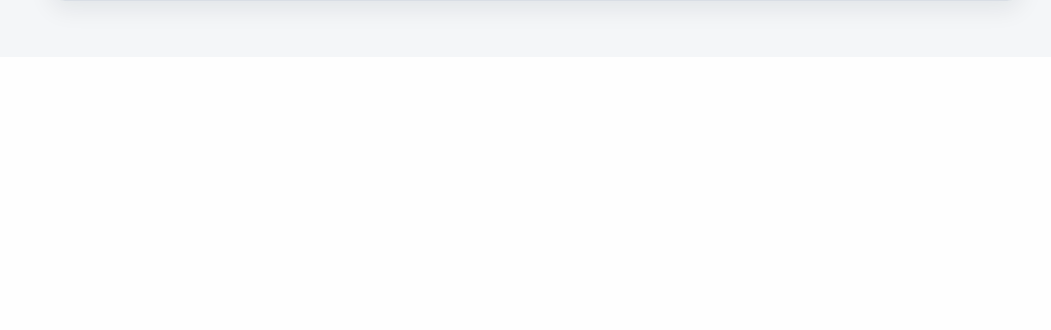
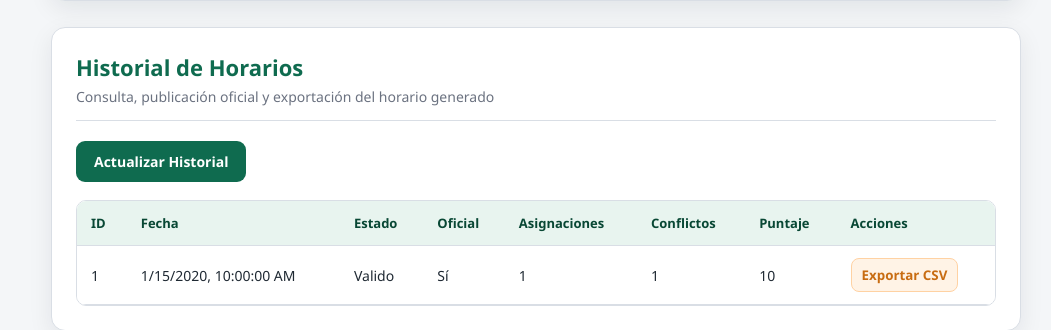
Before and after one commit to SebastiCas17/programacion-horarios-app, a FastAPI app: page / in a window 1280 px wide. Shown: the part 4590-4920 px from the top of the page, without its empty margins (229-1280 px from the left). Before the commit the page ends 4611 px from the top, so only its background shows below. Run offline with FastAPI, Linux system fonts and the light colour scheme; tables that the repository leaves empty hold one stand-in row (values such as "Sample post").

Commit message:
feat: publicar y exportar horario oficial

```diff
--- a/main.py
+++ b/main.py
@@ -6,6 +6,9 @@ Define todos los endpoints REST, sirve la interfaz web y protege rutas críticas
 """
 
 from fastapi import FastAPI, Depends, HTTPException
+from fastapi.responses import StreamingResponse
+import io
+import csv
 from fastapi.staticfiles import StaticFiles
 from fastapi.templating import Jinja2Templates
 from fastapi.requests import Request
@@ -358,110 +361,95 @@ def _construir_asignaciones_out(asignaciones: list, horario_id: int) -> list:
 # ==============================================================================
 # HORARIOS GENERADOS
 # ==============================================================================
-@app.post("/api/generar-horario", tags=["Motor"])
-def generar_horario(
-    db: Session = Depends(get_db),
-    usuario=Depends(exigir_roles("Administrador", "Coordinador"))
+# ==============================================================================
+# HORARIOS GENERADOS, PUBLICACIÓN OFICIAL Y EXPORTACIÓN
+# ==============================================================================
+@app.get("/api/horarios", tags=["Horarios"])
+def listar_horarios(db: Session = Depends(get_db)):
+    """
+    Lista todos los horarios generados.
+    Permite al frontend mostrar historial, estado y opción de publicar/exportar.
+    """
+    horarios = crud.get_horarios(db)
+
+    return [
+        {
+            "id": h.id,
+            "fecha_generacion": h.fecha_generacion,
+            "estado": h.estado,
+            "puntaje_total": h.puntaje_total,
+            "es_oficial": h.es_oficial,
+            "num_asignaciones": len(h.asignaciones),
+            "num_conflictos": len(h.conflictos)
+        }
+        for h in horarios
+    ]
+
+
+@app.get("/api/horarios/{horario_id}", tags=["Horarios"])
+def obtener_horario(
+    horario_id: int,
+    db: Session = Depends(get_db)
 ):
     """
-    Ejecuta el motor de backtracking con sesiones reales.
+    Obtiene el detalle completo de un horario generado.
     """
-    # 1. Preparar sesiones reales en BD
-    crud.preparar_sesiones_para_motor(db)
+    horario = crud.get_horario(db, horario_id)
 
-    # 2. Cargar datos en memoria
-    datos = crud.get_todos_los_datos(db)
+    if not horario:
+        raise HTTPException(status_code=404, detail="Horario no encontrado")
 
-    if not datos["grupos"]:
-        raise HTTPException(
-            status_code=400,
-            detail="No hay grupos registrados. Registra cursos y grupos antes de generar el horario."
-        )
+    asignaciones_out = []
 
-    if not datos["aulas"]:
-        raise HTTPException(status_code=400, detail="No hay aulas registradas.")
+    for asig in horario.asignaciones:
+        curso_nombre = "N/A"
+        grupo_nombre = "N/A"
+        numero_sesion = None
 
-    if not datos["franjas"]:
-        raise HTTPException(status_code=400, detail="No hay franjas horarias registradas.")
+        if asig.sesion:
+            numero_sesion = asig.sesion.numero_sesion
 
-    if not datos.get("sesiones"):
-        raise HTTPException(
-            status_code=400,
-            detail="No hay sesiones reales generadas para programar."
-        )
+            if asig.sesion.grupo:
+                grupo_nombre = asig.sesion.grupo.nombre_grupo
 
-    # 3. Crear horario
-    horario_db = crud.create_horario(db)
+                if asig.sesion.grupo.curso:
+                    curso_nombre = asig.sesion.grupo.curso.nombre
 
-    # 4. Ejecutar motor
-    motor = GeneradorHorarios(datos)
-    resultado = motor.generar()
+        asignaciones_out.append({
+            "id": asig.id,
+            "sesion_id": asig.id_sesion,
+            "numero_sesion": numero_sesion,
+            "curso_nombre": curso_nombre,
+            "grupo_nombre": grupo_nombre,
+            "docente_nombre": asig.docente.nombre if asig.docente else "N/A",
+            "aula_codigo": asig.aula.codigo if asig.aula else "N/A",
+            "franja_dia": asig.franja.dia_semana if asig.franja else "N/A",
+            "franja_inicio": asig.franja.hora_inicio if asig.franja else "",
+            "franja_fin": asig.franja.hora_fin if asig.franja else "",
+            "estado": asig.estado,
+            "penalizacion": asig.puntaje_penalizacion
+        })
 
-    puntaje_total = resultado.get("puntaje_total", 0.0)
+    conflictos_out = []
 
-    # 5. Persistir asignaciones reales
-    for asig in resultado.get("asignaciones", []):
-        sesion = asig["sesion"]
-
-        asignacion_db = models.Asignacion(
-            id_sesion=sesion.id,
-            id_docente=asig["docente"].id,
-            id_aula=asig["aula"].id,
-            id_franja=asig["franja"].id,
-            id_horario=horario_db.id,
-            estado="Valida",
-            puntaje_penalizacion=asig.get("penalizacion", 0.0)
-        )
-
-        db.add(asignacion_db)
-
-        sesion.estado = "Asignada"
-
-    # 6. Persistir conflictos trazables
-    for conf in resultado.get("conflictos", []):
-        id_sesion = conf.get("id_sesion")
-
-        conflicto_db = models.Conflicto(
-            id_horario=horario_db.id,
-            id_sesion=id_sesion,
-            id_restriccion=conf.get("id_restriccion", "???"),
-            descripcion=conf.get("descripcion", ""),
-            entidad_tipo=conf.get("entidad_tipo", "Sistema"),
-            entidad_id=conf.get("entidad_id", 0)
-        )
-
-        db.add(conflicto_db)
-
-        if id_sesion:
-            sesion_conflicto = db.query(models.SesionClase).filter(
-                models.SesionClase.id == id_sesion
-            ).first()
-
-            if sesion_conflicto:
-                sesion_conflicto.estado = "Conflicto"
-
-    # 7. Actualizar estado del horario
-    estado_final = "Valido" if resultado["exito"] else "No_Factible"
-    horario_db.estado = estado_final
-    horario_db.puntaje_total = puntaje_total
-
-    db.commit()
-    db.refresh(horario_db)
-
-    asignaciones_out = _construir_asignaciones_out(
-        resultado.get("asignaciones", []),
-        horario_db.id
-    )
+    for conf in horario.conflictos:
+        conflictos_out.append({
+            "id": conf.id,
+            "id_sesion": conf.id_sesion,
+            "id_restriccion": conf.id_restriccion,
+            "descripcion": conf.descripcion,
+            "entidad_tipo": conf.entidad_tipo,
+            "entidad_id": conf.entidad_id
+        })
 
     return {
-        "horario_id": horario_db.id,
-        "estado": estado_final,
-        "puntaje_total": puntaje_total,
-        "total_asignadas": len(resultado.get("asignaciones", [])),
-        "total_conflictos": len(resultado.get("conflictos", [])),
+        "id": horario.id,
+        "fecha_generacion": horario.fecha_generacion,
+        "estado": horario.estado,
+        "puntaje_total": horario.puntaje_total,
+        "es_oficial": horario.es_oficial,
         "asignaciones": asignaciones_out,
-        "conflictos": resultado.get("conflictos", []),
-        "reporte_blandas": resultado.get("reporte_blandas", {})
+        "conflictos": conflictos_out
     }
 
 
@@ -471,6 +459,10 @@ def publicar_horario(
     db: Session = Depends(get_db),
     usuario=Depends(exigir_roles("Administrador", "Coordinador"))
 ):
+    """
+    Marca un horario válido como oficial e inmutable.
+    Cumple RH-14: versión oficial publicada.
+    """
     horario = crud.publicar_horario(db, horario_id)
 
     if not horario:
@@ -479,7 +471,12 @@ def publicar_horario(
             detail="Solo se pueden publicar horarios con estado Valido"
         )
 
-    return {"mensaje": "Horario publicado como oficial", "horario_id": horario_id}
+    return {
+        "mensaje": "Horario publicado como oficial",
+        "horario_id": horario_id,
+        "estado": horario.estado,
+        "es_oficial": horario.es_oficial
+    }
 
 
 @app.delete("/api/horarios/{horario_id}", tags=["Horarios"])
@@ -488,6 +485,9 @@ def eliminar_horario(
     db: Session = Depends(get_db),
     usuario=Depends(exigir_roles("Administrador"))
 ):
+    """
+    Elimina un horario solo si no es oficial.
+    """
     resultado = crud.delete_horario(db, horario_id)
 
     if not resultado:
@@ -498,6 +498,87 @@ def eliminar_horario(
 
     return {"mensaje": "Horario eliminado correctamente"}
 
+
+@app.get("/api/horarios/{horario_id}/exportar-csv", tags=["Horarios"])
+def exportar_horario_csv(
+    horario_id: int,
+    db: Session = Depends(get_db),
+    usuario=Depends(exigir_roles("Administrador", "Coordinador", "Consulta"))
+):
+    """
+    Exporta el horario generado en formato CSV.
+    Puede abrirse en Excel como insumo del proceso académico.
+    """
+    horario = crud.get_horario(db, horario_id)
+
+    if not horario:
+        raise HTTPException(status_code=404, detail="Horario no encontrado")
+
+    output = io.StringIO()
+
+    # BOM para que Excel reconozca tildes y caracteres especiales
+    output.write("\ufeff")
+
+    writer = csv.writer(output, delimiter=";")
+
+    writer.writerow([
+        "Horario ID",
+        "Estado",
+        "Oficial",
+        "Fecha generación",
+        "Curso",
+        "Grupo",
+        "Sesión",
+        "Docente",
+        "Aula",
+        "Día",
+        "Hora inicio",
+        "Hora fin",
+        "Penalización"
+    ])
+
+    for asig in horario.asignaciones:
+        curso_nombre = "N/A"
+        grupo_nombre = "N/A"
+        numero_sesion = ""
+
+        if asig.sesion:
+            numero_sesion = asig.sesion.numero_sesion
+
+            if asig.sesion.grupo:
+                grupo_nombre = asig.sesion.grupo.nombre_grupo
+
+                if asig.sesion.grupo.curso:
+                    curso_nombre = asig.sesion.grupo.curso.nombre
+
+        writer.writerow([
+            horario.id,
+            horario.estado,
+            "Sí" if horario.es_oficial else "No",
+            horario.fecha_generacion,
+            curso_nombre,
+            grupo_nombre,
+            numero_sesion,
+            asig.docente.nombre if asig.docente else "N/A",
+            asig.aula.codigo if asig.aula else "N/A",
+            asig.franja.dia_semana if asig.franja else "N/A",
+            asig.franja.hora_inicio if asig.franja else "",
+            asig.franja.hora_fin if asig.franja else "",
+            asig.puntaje_penalizacion
+        ])
+
+    output.seek(0)
+
+    filename = f"horario_{horario.id}.csv"
+
+    response = StreamingResponse(
+        iter([output.getvalue()]),
+        media_type="text/csv"
+    )
+
+    response.headers["Content-Disposition"] = f"attachment; filename={filename}"
+
+    return response
 
 # ==============================================================================
 # DATOS DE EJEMPLO
--- a/static/app.js
+++ b/static/app.js
@@ -27,7 +27,6 @@ function obtenerUsuario() {
 }
 
 function guardarSesion(data) {
-  // Guarda únicamente el token limpio, sin la palabra Bearer
   const tokenLimpio = data.access_token.replace("Bearer ", "").trim();
 
   localStorage.setItem("token", tokenLimpio);
@@ -98,7 +97,6 @@ async function api(url, options = {}) {
       ...(options.headers || {})
     };
 
-    // Si hay token guardado, se envía en todas las peticiones
     if (token) {
       headers["Authorization"] = `Bearer ${token}`;
     }
@@ -113,7 +111,6 @@ async function api(url, options = {}) {
     if (!response.ok) {
       const detalle = data?.detail || "Error en la petición";
 
-      // Si el token ya no sirve, se borra para obligar a iniciar sesión otra vez
       if (response.status === 401) {
         cerrarSesion();
         actualizarEstadoLogin();
@@ -148,7 +145,8 @@ async function cargarTodo() {
     cargarAulas(),
     cargarFranjas(),
     cargarDisponibilidad(),
-    cargarElegibilidad()
+    cargarElegibilidad(),
+    cargarHorarios()
   ]);
 }
 
@@ -396,12 +394,15 @@ async function eliminarAula(id) {
   await cargarAulas();
 }
 
+
 // ==========================================================
 // PARAMETROS DE SEMESTRE
 // ==========================================================
 
 async function cargarParametroSemestre() {
   const parametro = await api("/api/parametros-semestre/activo");
+
+  const estado = document.getElementById("parametro-estado");
 
   document.getElementById("param-nombre").value = parametro.nombre;
   document.getElementById("param-hora-inicio-lv").value = parametro.hora_inicio_lv;
@@ -414,7 +415,8 @@ async function cargarParametroSemestre() {
   document.getElementById("param-min-cierre").value = parametro.min_inscritos_cierre;
   document.getElementById("param-activo").checked = parametro.activo;
 
-  document.getElementById("parametro-estado").innerHTML = `
+  if (estado) {
+    estado.innerHTML = `
       <strong>Semestre activo:</strong> ${parametro.nombre}<br>
       <strong>Lun-Vie:</strong> ${parametro.hora_inicio_lv} - ${parametro.hora_fin_lv}<br>
       <strong>Sábado:</strong> ${parametro.hora_inicio_sab} - ${parametro.hora_fin_sab}<br>
@@ -422,6 +424,7 @@ async function cargarParametroSemestre() {
       <strong>Máx. sesiones:</strong> ${parametro.max_sesiones_semana}<br>
       <strong>Mín. cierre grupo:</strong> ${parametro.min_inscritos_cierre}
     `;
+  }
 }
 
 async function guardarParametroSemestre() {
@@ -639,6 +642,110 @@ async function generarHorario() {
         <strong>${c.id_restriccion}</strong>: ${c.descripcion}
       </li>
     `).join("");
+
+  await cargarHorarios();
+}
+
+
+// ==========================================================
+// HISTORIAL, PUBLICACIÓN Y EXPORTACIÓN DE HORARIOS
+// ==========================================================
+
+async function cargarHorarios() {
+  const horarios = await api("/api/horarios");
+
+  const tabla = document.getElementById("tabla-horarios");
+
+  if (!tabla) return;
+
+  tabla.innerHTML = horarios.map(h => {
+    const fecha = h.fecha_generacion
+      ? new Date(h.fecha_generacion).toLocaleString()
+      : "";
+
+    const puedePublicar = h.estado === "Valido" && !h.es_oficial;
+
+    return `
+      <tr>
+        <td>${h.id}</td>
+        <td>${fecha}</td>
+        <td>${h.estado}</td>
+        <td>${h.es_oficial ? "Sí" : "No"}</td>
+        <td>${h.num_asignaciones}</td>
+        <td>${h.num_conflictos}</td>
+        <td>${h.puntaje_total ?? 0}</td>
+        <td>
+          ${puedePublicar ? `<button onclick="publicarHorario(${h.id})">Publicar</button>` : ""}
+          <button onclick="exportarHorarioCSV(${h.id})">Exportar CSV</button>
+          ${!h.es_oficial ? `<button onclick="eliminarHorario(${h.id})">Eliminar</button>` : ""}
+        </td>
+      </tr>
+    `;
+  }).join("");
+}
+
+async function publicarHorario(id) {
+  if (!confirm("¿Deseas marcar este horario como oficial? Esta acción lo dejará como versión oficial.")) {
+    return;
+  }
+
+  await api(`/api/horarios/${id}/publicar`, {
+    method: "POST"
+  });
+
+  alert("Horario publicado como oficial");
+  await cargarHorarios();
+}
+
+async function eliminarHorario(id) {
+  if (!confirm("¿Eliminar este horario? Solo se permite si no es oficial.")) {
+    return;
+  }
+
+  await api(`/api/horarios/${id}`, {
+    method: "DELETE"
+  });
+
+  alert("Horario eliminado correctamente");
+  await cargarHorarios();
+}
+
+async function exportarHorarioCSV(id) {
+  try {
+    const token = obtenerToken();
+
+    const headers = {};
+
+    if (token) {
+      headers["Authorization"] = `Bearer ${token}`;
+    }
+
+    const response = await fetch(`/api/horarios/${id}/exportar-csv`, {
+      method: "GET",
+      headers
+    });
+
+    if (!response.ok) {
+      const data = await response.json().catch(() => null);
+      throw new Error(data?.detail || "No se pudo exportar el horario");
+    }
+
+    const blob = await response.blob();
+    const url = window.URL.createObjectURL(blob);
+
+    const a = document.createElement("a");
+    a.href = url;
+    a.download = `horario_${id}.csv`;
+    document.body.appendChild(a);
+    a.click();
+
+    a.remove();
+    window.URL.revokeObjectURL(url);
+
+  } catch (error) {
+    console.error(error);
+    alert(error.message);
+  }
 }
 
 
--- a/templates/index.html
+++ b/templates/index.html
@@ -30,6 +30,7 @@
       <a href="#elegibilidad">Elegibilidad</a>
       <a href="#motor">Motor</a>
       <a href="#resultados">Resultados</a>
+      <a href="#historial-horarios">Historial</a>
     </aside>
 
     <main class="content">
@@ -54,6 +55,34 @@
       </section>
 
 
+      <section id="parametros" class="card">
+        <div class="card-header">
+          <h2>Parámetros del Semestre</h2>
+          <span>Configuración institucional para validar restricciones RH-03, RH-04, RH-05, RH-11, RH-15 y RH-16</span>
+        </div>
+
+        <div class="form-grid">
+          <input id="param-nombre" placeholder="Nombre semestre" value="2026-1">
+          <input id="param-hora-inicio-lv" placeholder="Inicio Lun-Vie" value="07:00">
+          <input id="param-hora-fin-lv" placeholder="Fin Lun-Vie" value="22:00">
+          <input id="param-hora-inicio-sab" placeholder="Inicio sábado" value="07:00">
+          <input id="param-hora-fin-sab" placeholder="Fin sábado" value="13:00">
+          <input id="param-inicio-almuerzo" placeholder="Inicio almuerzo" value="12:00">
+          <input id="param-fin-almuerzo" placeholder="Fin almuerzo" value="13:00">
+          <input id="param-max-sesiones" type="number" value="4">
+          <input id="param-min-cierre" type="number" value="10">
+        </div>
+
+        <div class="checkbox-row">
+          <label><input id="param-activo" type="checkbox" checked> Semestre activo</label>
+        </div>
+
+        <button class="btn-primary" onclick="guardarParametroSemestre()">Guardar Parámetros</button>
+
+        <div id="parametro-estado" class="summary-box">
+          Parámetros no cargados.
+        </div>
+      </section>
       <section id="docentes" class="card">
         <div class="card-header">
           <h2>Docentes</h2>
@@ -190,35 +219,6 @@
             </thead>
             <tbody id="tabla-aulas"></tbody>
           </table>
-        </div>
-      </section>
-
-      <section id="parametros" class="card">
-        <div class="card-header">
-          <h2>Parámetros del Semestre</h2>
-          <span>Configuración institucional para validar restricciones RH-03, RH-04, RH-05, RH-11, RH-15 y RH-16</span>
-        </div>
-
-        <div class="form-grid">
-          <input id="param-nombre" placeholder="Nombre semestre" value="2026-1">
-          <input id="param-hora-inicio-lv" placeholder="Inicio Lun-Vie" value="07:00">
-          <input id="param-hora-fin-lv" placeholder="Fin Lun-Vie" value="22:00">
-          <input id="param-hora-inicio-sab" placeholder="Inicio sábado" value="07:00">
-          <input id="param-hora-fin-sab" placeholder="Fin sábado" value="13:00">
-          <input id="param-inicio-almuerzo" placeholder="Inicio almuerzo" value="12:00">
-          <input id="param-fin-almuerzo" placeholder="Fin almuerzo" value="13:00">
-          <input id="param-max-sesiones" type="number" value="4">
-          <input id="param-min-cierre" type="number" value="10">
-        </div>
-
-        <div class="checkbox-row">
-          <label><input id="param-activo" type="checkbox" checked> Semestre activo</label>
-        </div>
-
-        <button class="btn-primary" onclick="guardarParametroSemestre()">Guardar Parámetros</button>
-
-        <div id="parametro-estado" class="summary-box">
-          Parámetros no cargados.
         </div>
       </section>
 
@@ -364,6 +364,33 @@
         <ul id="lista-conflictos" class="conflict-list"></ul>
       </section>
 
+      <section id="historial-horarios" class="card">
+        <div class="card-header">
+          <h2>Historial de Horarios</h2>
+          <span>Consulta, publicación oficial y exportación del horario generado</span>
+        </div>
+
+        <button class="btn-primary" onclick="cargarHorarios()">Actualizar Historial</button>
+
+        <div class="table-wrap">
+          <table>
+            <thead>
+              <tr>
+                <th>ID</th>
+                <th>Fecha</th>
+                <th>Estado</th>
+                <th>Oficial</th>
+                <th>Asignaciones</th>
+                <th>Conflictos</th>
+                <th>Puntaje</th>
+                <th>Acciones</th>
+              </tr>
+            </thead>
+            <tbody id="tabla-horarios"></tbody>
+          </table>
+        </div>
+      </section>
+
     </main>
   </div>
 
```
Lines whose indentation alone changed are shown as unchanged.
